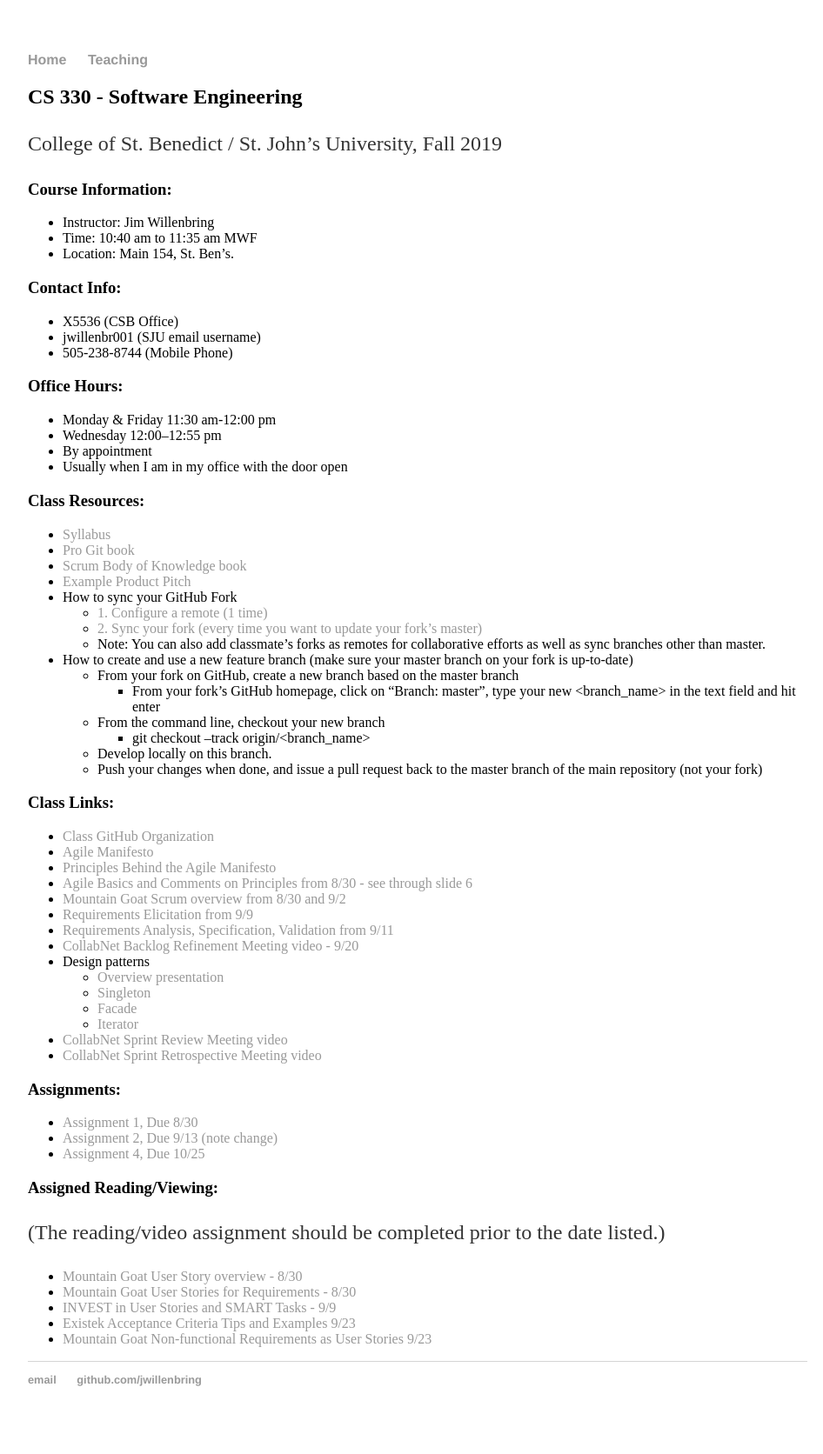
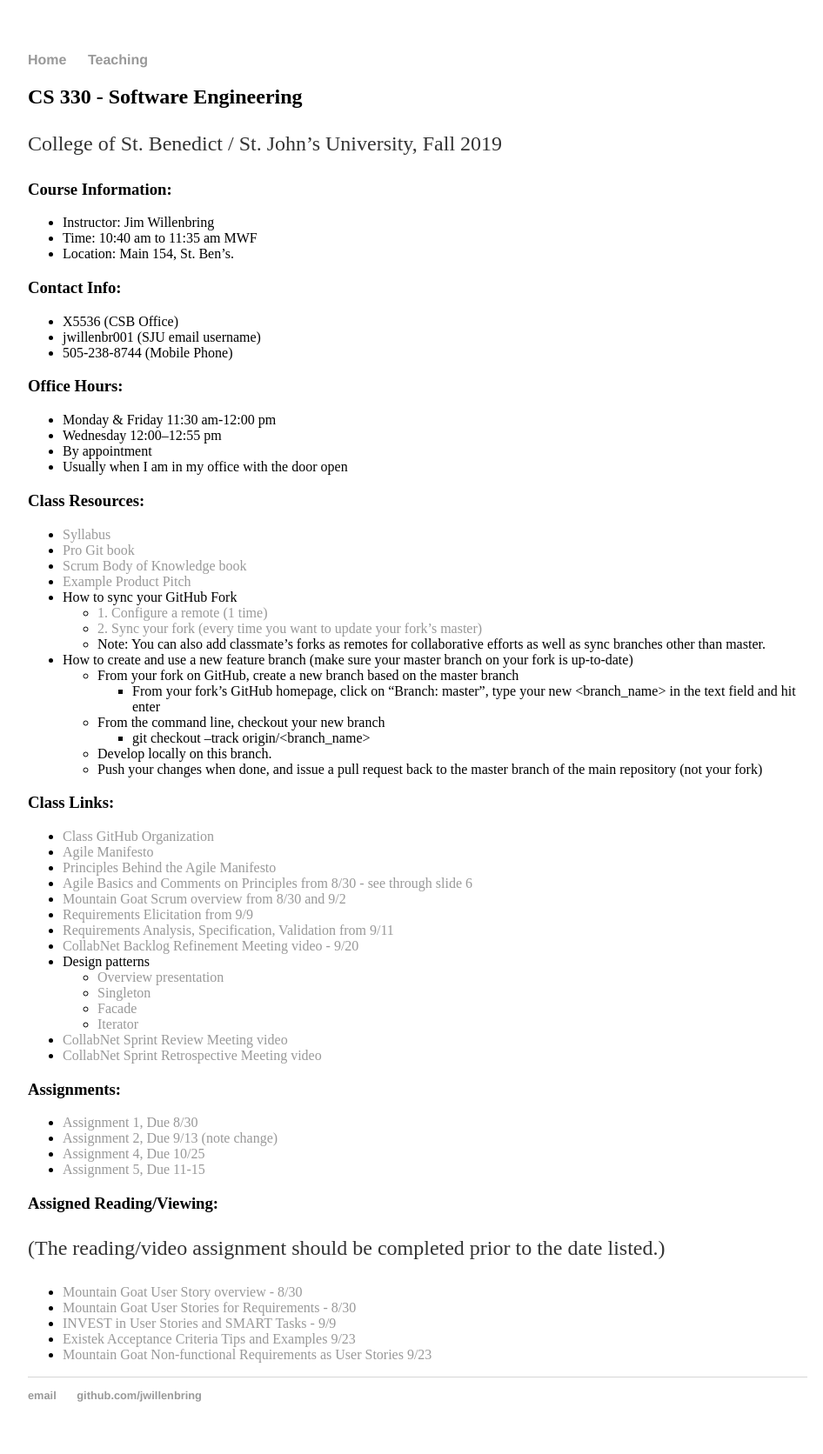
Before and after one commit to jwillenbring/jwillenbring.github.io, a Jekyll site: the page built from teaching/2019-Fall-CS330/index.md, in a window 1280 px wide. Shown: the whole page at 87% size, without its empty margins (160-1106 px from the left). Built offline with Jekyll 4.4.1, drawn with Linux system fonts in a browser that asks for light colours; our own code applies the rules of GitHub Pages for plain Markdown files.

Commit message:
Update index.md

```diff
--- a/teaching/2019-Fall-CS330/index.md
+++ b/teaching/2019-Fall-CS330/index.md
@@ -90,6 +90,7 @@
   * [Assignment 1, Due 8/30](https://docs.google.com/document/d/16bApEEE3z-OekdzmFvMxDyEfOEdoJCP55Lu1BaizH3Q/edit?usp=sharing)
   * [Assignment 2, Due 9/13 (note change)](https://docs.google.com/document/d/19_srRYyAVWS7BezA376_74CRRzoeMXxQ-jHVSUJA-xM/edit?usp=sharing)
   * [Assignment 4, Due 10/25](https://docs.google.com/document/d/1cGbXBpPqqIosuqfzvd5mMZRAs9hMXuvzE8gHD_hplbU/edit?usp=sharing)
+  * [Assignment 5, Due 11-15](https://docs.google.com/document/d/1xppkmeF8kHQATXsK8jDZISii9TGjnjJSE6rWIRwhqkA/edit?usp=sharing)
 
 ### Assigned Reading/Viewing:
 
```
